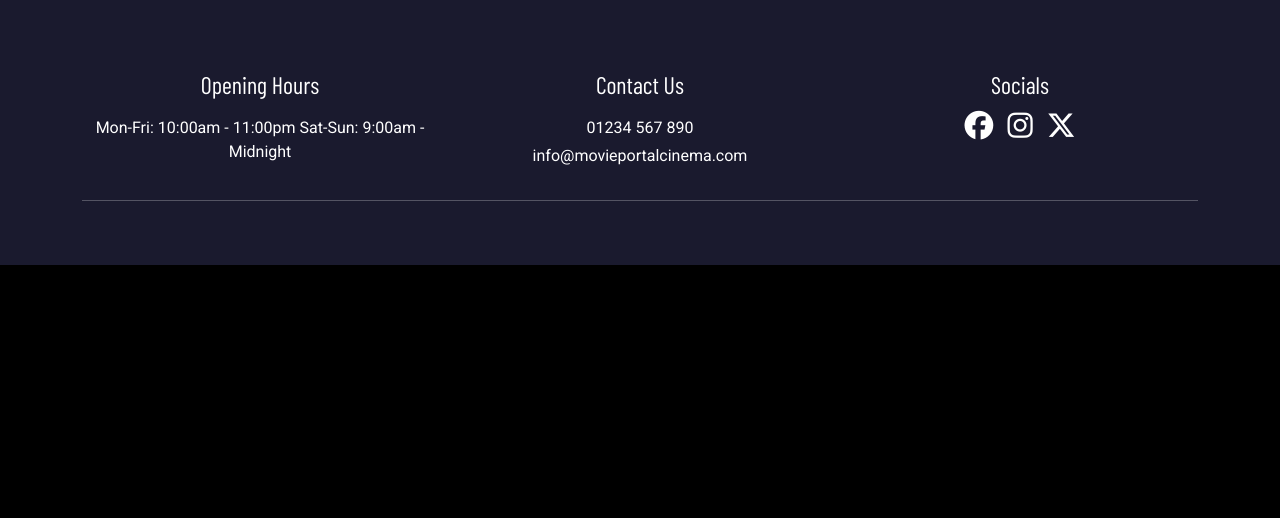
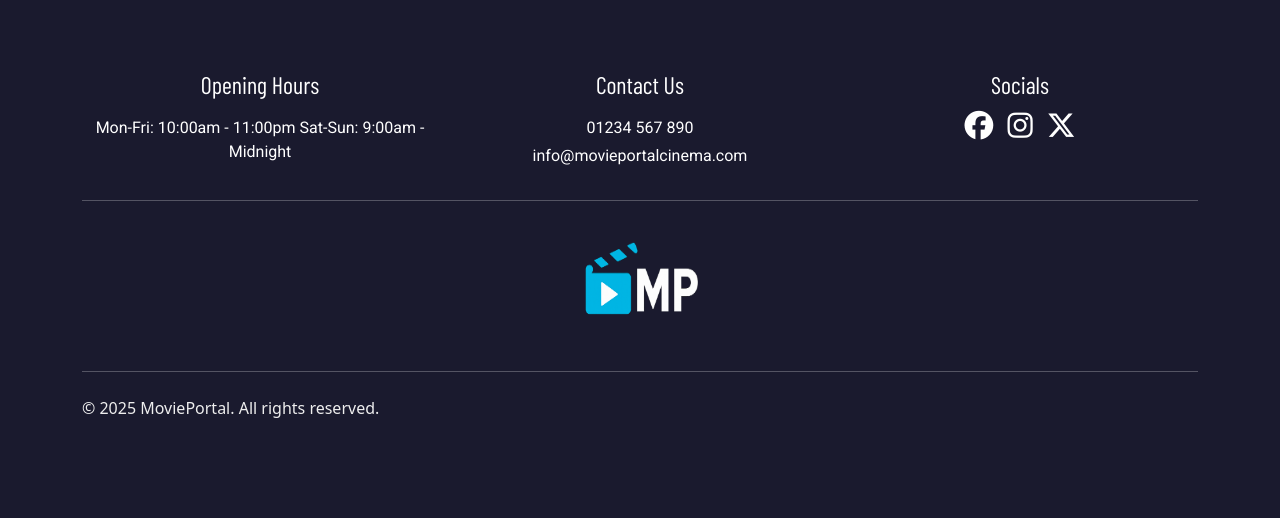
Before and after one commit to EllisBale/movie_portal, a Django app: page / in a window 1280 px wide. Shown: the part 2313-2831 px from the top of the page. Before the commit the page ends 2578 px from the top, so only its background shows below. Run offline with Django 4.2, Linux system fonts and the light colour scheme; some libraries are stand-ins or nearby versions; some web fonts are replaced.

Commit message:
Feat: add logo to footer

```diff
--- a/movie_portal/settings.py
+++ b/movie_portal/settings.py
@@ -28,7 +28,7 @@ SECRET_KEY = os.environ.get("SECRET_KEY")
 
 
 # SECURITY WARNING: don't run with debug turned on in production!
-DEBUG = False
+DEBUG = True
 
 ALLOWED_HOSTS = ['.herokuapp.com',
                  '127.0.0.1',]
--- a/templates/base.html
+++ b/templates/base.html
@@ -75,7 +75,7 @@
 
     <!-- Footer -->
     <footer class="py-5 mt-5">
-        <div class="container pt-4">
+        <div class="container pt-4 section">
             <div class="row text-center gy-4">
 
                 <!-- Opening Times -->
@@ -110,6 +110,13 @@
                 </div>
             </div>
             <hr>
+            <div class="col-12 text-center pt-2 pb-2">
+                 <img src="{% static 'images\logo.png' %}" alt="Movie Portal Logo" width="130" height="130">
+                <hr>
+            </div>
+            <div class="col-12">
+                © 2025 MoviePortal. All rights reserved.
+            </div>
         </div>
     </footer>
 
```
